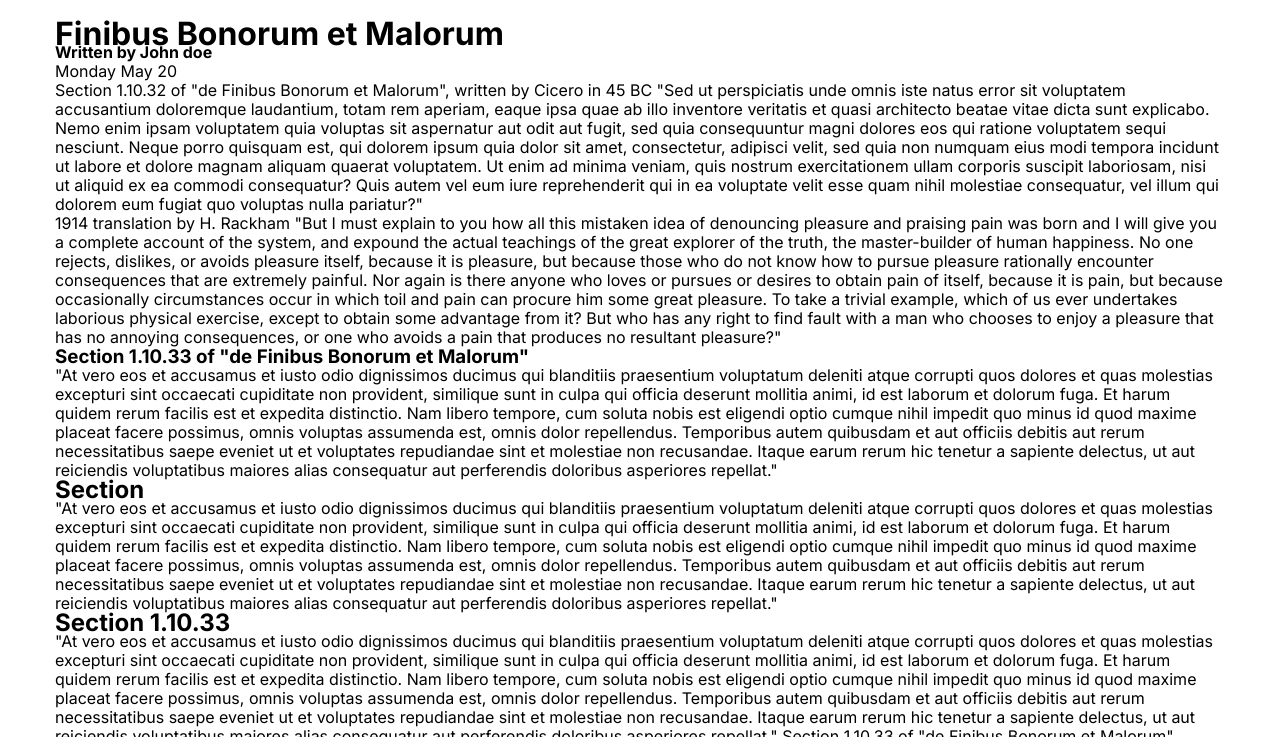
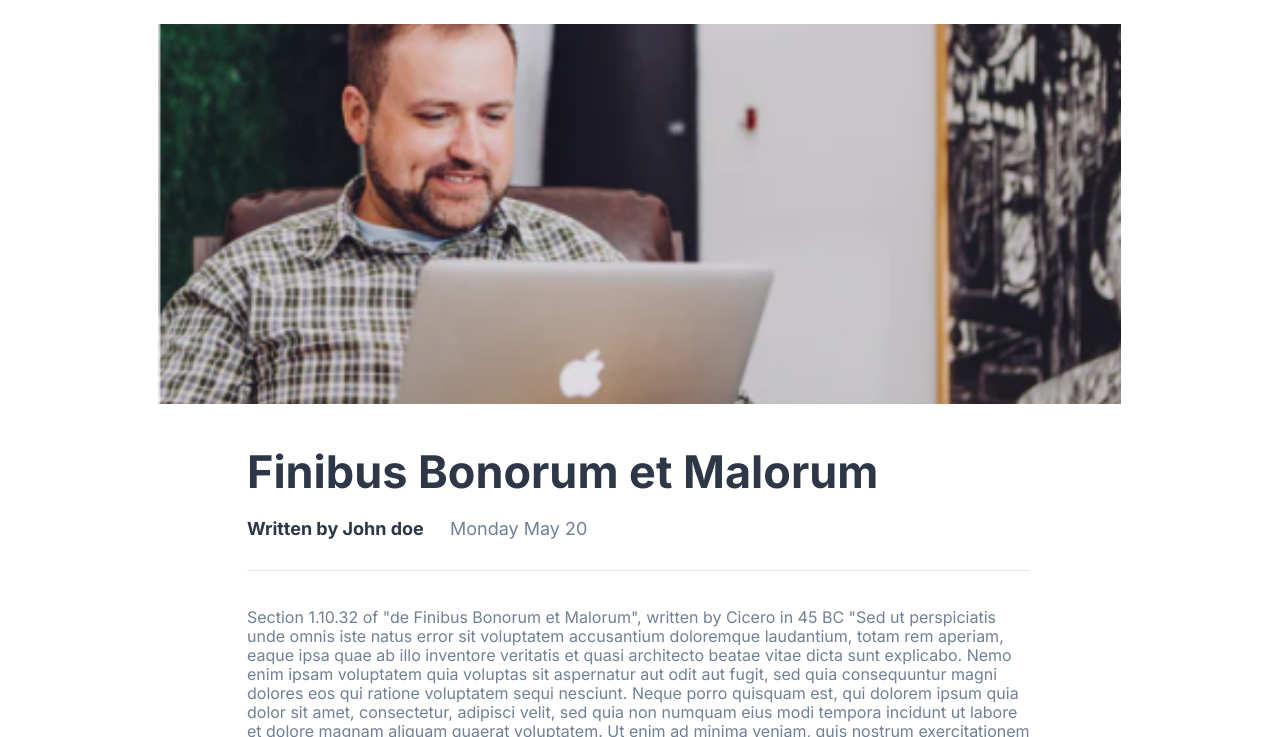
Before and after one commit to User-960/Blog-project, a website: page app/article-single.html in a window 1280 px wide. Shown: the part 63-800 px from the top of the page. Drawn offline with nearby package versions, Linux system fonts and the light colour scheme; files that its build step writes are made by us from their sources.

Commit message:
Issue 02.03.01 - Added styles for element article in page article-single.html

```diff
--- a/app/scss/style.scss
+++ b/app/scss/style.scss
@@ -317,3 +317,65 @@ body {
     background-repeat: no-repeat;
   }
 }
+
+/* page article-single */
+
+.article {
+  &__inner {
+    display: flex;
+    flex-direction: column;
+  }
+  &__img-back {
+    align-self: center;
+    width: 973px;
+    height: 380px;
+    background: url(../images/image-article-1.png) no-repeat;
+    background-size: 99%;
+    background-position: center;
+    margin-left: auto;
+    margin-right: auto;
+  }
+  &__title {
+    margin-top: 41px;
+    margin-bottom: 19px;
+    font-weight: 700;
+    font-size: 45px;
+    line-height: 54px;
+    color: #2D3748;
+  }
+  &__info {
+    padding: 0px 195px 58px 192px;
+  }
+  &__up {
+    display: flex;
+    align-items: center;
+    margin-bottom: 30px;
+  }
+  &__author {
+    width: 203px;
+    font-weight: 700;
+    font-size: 18px;
+    line-height: 22px;
+    color: #2D3748;
+    margin: 0;
+  }
+  &__data {
+    font-size: 18px;
+    line-height: 22px;
+    color: #718096;
+  }
+  &__title-text {
+    margin-top: 25px;
+    margin-bottom: 25px;
+  }
+  &__text {
+    color: #718096;
+  }
+  &__text.text-start {
+    border-top: 1px solid #E8E7E7;
+    padding-top: 37px;
+  }
+  &__text+.article__text {
+    margin-top: 20px;
+  }
+}
```
Also changed, not shown: app/css/style.min.css.
